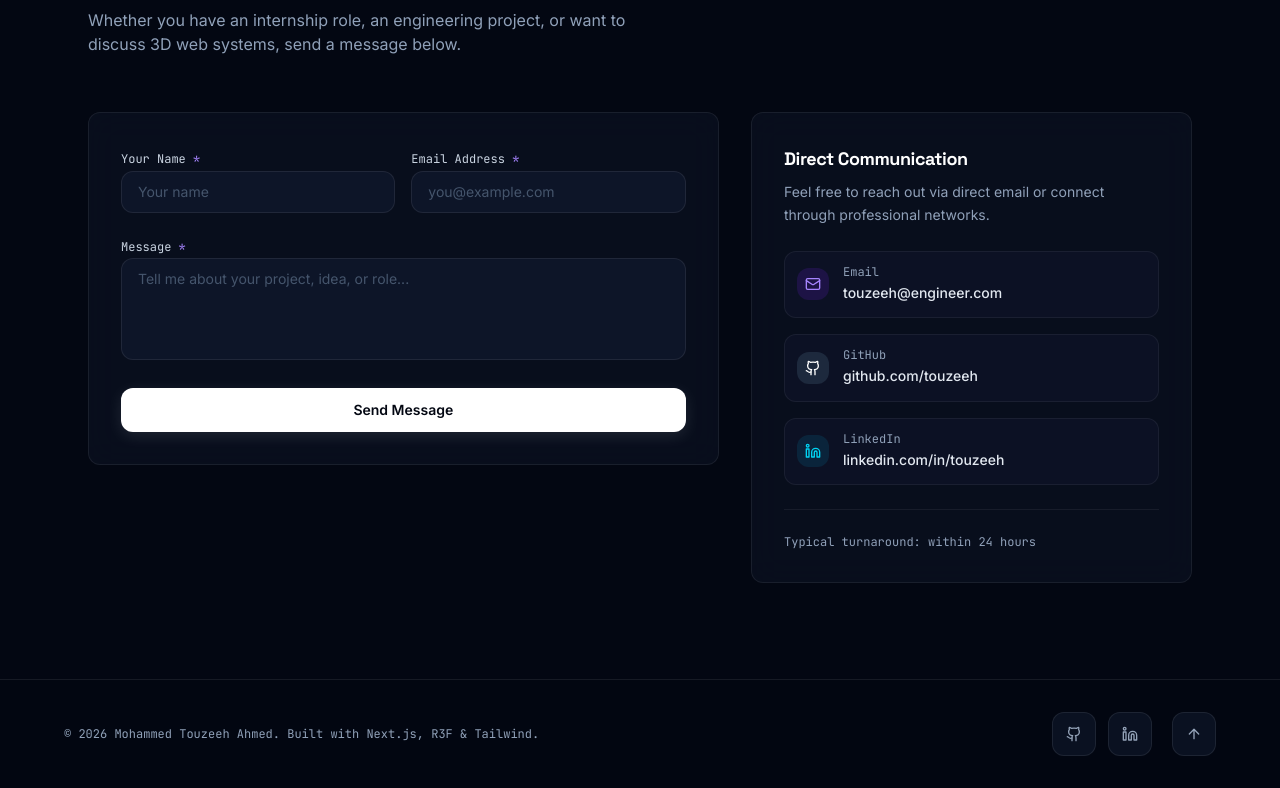
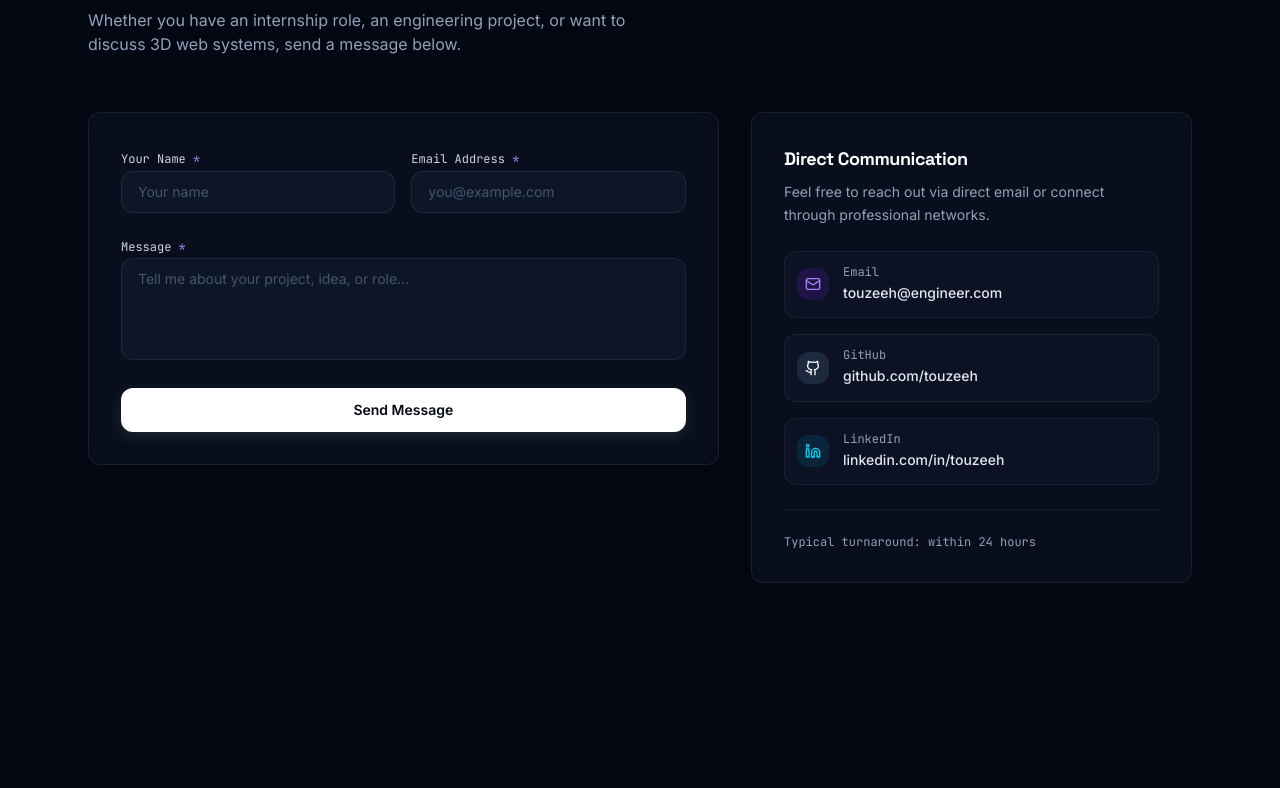
Before and after one commit to touzeeh/portfolio, a Next.js app: page / in a window 1280 px wide. Shown: the part 5190-5978 px from the top of the page. After the commit the page ends 5949 px from the top, so only its background shows below. Built offline with nearby package versions, Linux system fonts and the light colour scheme; no server answers.

Commit message:
fix: remove footer per user request

```diff
--- a/src/app/page.tsx
+++ b/src/app/page.tsx
@@ -11,7 +11,6 @@ import { SkillsSection } from '@/components/sections/SkillsSection';
 import { ProjectsSection } from '@/components/sections/ProjectsSection';
 import { ExperienceSection } from '@/components/sections/ExperienceSection';
 import { ContactSection } from '@/components/sections/ContactSection';
-import { Footer } from '@/components/sections/Footer';
 
 // Dynamic import with ssr: false for Three.js Canvas per performance budget
 const Scene3D = dynamic(
@@ -44,7 +43,7 @@ function PortfolioContent() {
       <Navbar />
 
       {/* Main Scroll Content */}
-      <main id="main-content" className="relative z-10">
+      <main id="main-content" className="relative z-10 pb-20">
         <HeroSection />
         <AboutSection />
         <SkillsSection />
@@ -52,9 +51,6 @@ function PortfolioContent() {
         <ExperienceSection />
         <ContactSection />
       </main>
-
-      {/* Footer */}
-      <Footer />
     </div>
   );
 }
--- a/src/components/sections/Footer.tsx
+++ /dev/null
@@ -1,49 +0,0 @@
-'use client';
-
-import React from 'react';
-import { PERSONAL_INFO } from '@/data/portfolioData';
-import { GithubIcon, LinkedinIcon, ArrowUpIcon } from '@/components/ui/Icons';
-
-export const Footer: React.FC = () => {
-  return (
-    <footer className="border-t border-white/[0.08] py-8 px-4 sm:px-6 bg-[#030712]/90 backdrop-blur-xl">
-      <div className="max-w-6xl mx-auto flex flex-col sm:flex-row items-center justify-between gap-4">
-        {/* Copyright */}
-        <p className="text-xs text-slate-400 font-mono">
-          © 2026 {PERSONAL_INFO.fullName}. Built with Next.js, R3F & Tailwind.
-        </p>
-
-        {/* Socials & Back to Top */}
-        <div className="flex items-center gap-3">
-          <a
-            href={PERSONAL_INFO.github}
-            target="_blank"
-            rel="noreferrer"
-            className="btn-icon w-8 h-8"
-            aria-label="GitHub Profile"
-          >
-            <GithubIcon size={14} />
-          </a>
-
-          <a
-            href={PERSONAL_INFO.linkedin}
-            target="_blank"
-            rel="noreferrer"
-            className="btn-icon w-8 h-8 text-cyan-400 hover:text-cyan-300"
-            aria-label="LinkedIn Profile"
-          >
-            <LinkedinIcon size={14} />
-          </a>
-
-          <a
-            href="#hero"
-            className="btn-icon w-8 h-8 ml-2"
-            aria-label="Back to Top"
-          >
-            <ArrowUpIcon size={14} />
-          </a>
-        </div>
-      </div>
-    </footer>
-  );
-};
```
